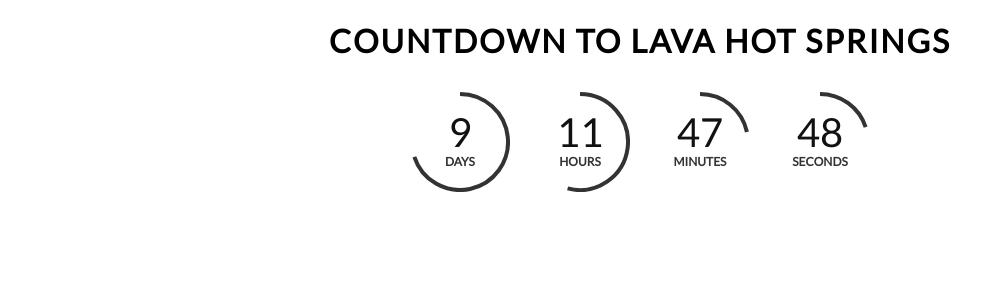
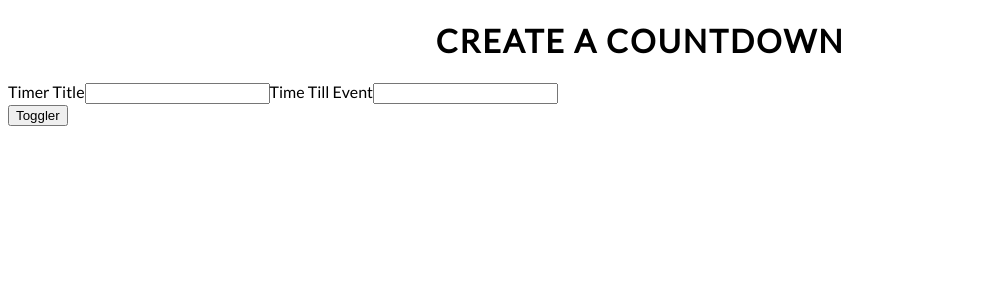
Before and after one commit to KaemonIsland/countdown-timer, a React (Create React App) app: page / in a window 1280 px wide. Shown: the top 300 px of the page, without its empty margins (0-1005 px from the left). Built offline with nearby package versions, Linux system fonts and the light colour scheme.

Commit message:
Added toggle and Form skeleton

```diff
--- a/public/index.html
+++ b/public/index.html
@@ -19,7 +19,7 @@
       work correctly both with client-side routing and a non-root public URL.
       Learn how to configure a non-root public URL by running `npm run build`.
     -->
-    <title>React App</title>
+    <title>Countdown Till...</title>
   </head>
   <body>
     <noscript>You need to enable JavaScript to run this app.</noscript>
--- a/src/App.js
+++ b/src/App.js
@@ -1,14 +1,24 @@
 import React, { useState, useEffect, Suspense } from 'react';
 import './App.css';
+import CountdownForm from './CountdownForm'
+import { useToggle } from './useToggle';
 
 const Countdown = React.lazy(() => import('./Countdown'))
 
 const App = () => {
+  const [form, toggleForm] = useToggle(true)
+
   return (
     <div className="App">
-      <Suspense fallback={<div>Loading...</div>}>
-        <Countdown />
-      </Suspense>
+      {
+        form ? <CountdownForm /> :
+          (
+            <Suspense fallback={<div>Loading...</div>}>
+              <Countdown />
+            </Suspense>
+          )
+      }
+      <button onClick={toggleForm}>Toggler</button>
     </div>
   );
 }
--- a/src/CountdownForm.js
+++ b/src/CountdownForm.js
@@ -2,6 +2,25 @@ import React from 'react';
 
 const CountdownTimer = () => {
 
+  let handleSubmit = e => {
+    e.preventDefault();
+  }
+
+  let handleChange = e => {
+
+  }
+
+  return (
+    <>
+      <h1>Create a Countdown</h1>
+      <form onSubmit={handleSubmit}>
+        <label>Timer Title</label>
+        <input onChange={handleChange} />
+        <label>Time Till Event</label>
+        <input onChange={handleChange} />
+      </form>
+    </>
+  )
 }
 
 export default CountdownTimer;
--- /dev/null
+++ b/src/useToggle.js
@@ -0,0 +1,9 @@
+import { useState } from 'react';
+
+export const useToggle = (defaultState = true) => {
+  const [state, toggle] = useState(defaultState);
+
+  const handleToggle = () => toggle(!state)
+
+  return [state, handleToggle]
+}
```
